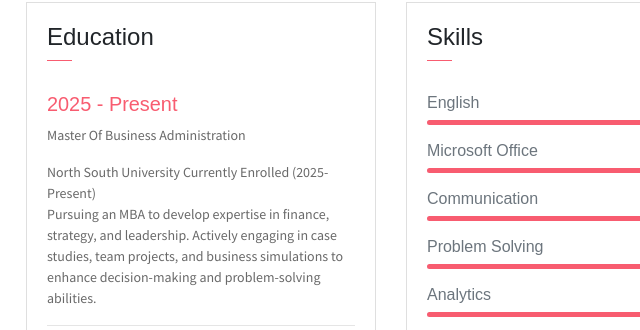
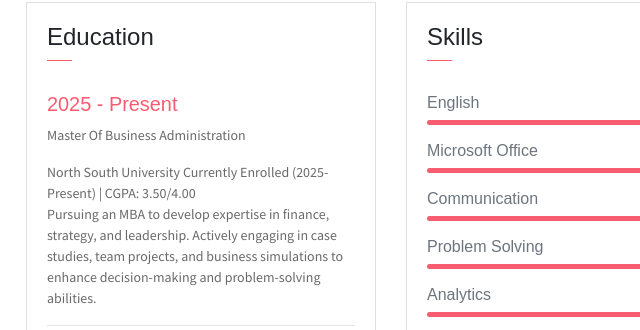
Before and after one commit to jahidhr1019/jahidrabbi, a website: page index.html in a window 1280 px wide. Shown: the part 977-1307 px from the top of the page, 439-1079 px from the left. Drawn offline with Linux system fonts and the light colour scheme.

Commit message:
Update index.html

```diff
--- a/index.html
+++ b/index.html
@@ -4,7 +4,7 @@
 	<meta charset="utf-8">
     <meta name="viewport" content="width=device-width, initial-scale=1, shrink-to-fit=no">
     <meta name="description" content="Start your development with Jahid.">
-    <meta name="author" content="Devcrud">
+    <meta name="author" content="Jahid">
     <title>Jahid | Rabbi</title>
     <!-- font icons -->
     <link rel="stylesheet" href="vendors/themify-icons/css/themify-icons.css">
@@ -29,7 +29,7 @@
             <div class="header-content">
                 <h4 class="header-subtitle">Hello, I am</h4>
                 <h1 class="header-title" style="font-size: 2.5rem; letter-spacing: 0.1rem;">Md Jahidul Hasan Rabbi</h1>
-                <h6 class="header-mono">Executive  |  Hijrat Air Travels</h6>
+                <h6 class="header-mono">Executive   |  Hijrat Air Travels</h6>
                 <button class="btn btn-primary btn-rounded" onclick="printResume()"><i class="ti-printer pr-2"></i>Print Resume</button>
                 <script>
                     function printResume() {
@@ -205,7 +205,7 @@
                         <div class="card-body">
                             <h6 class="title text-danger">2025 - Present</h6>
                             <P>Master Of Business Administration</P>
-                            <P class="subtitle">North South University Currently Enrolled (2025-Present)<br>
+                            <P class="subtitle">North South University Currently Enrolled (2025-Present) | CGPA: 3.50/4.00<br>
                                 Pursuing an MBA to develop expertise in finance, strategy, and leadership. Actively
                                 engaging in case studies, team projects, and business simulations to enhance
                                 decision-making and problem-solving abilities.</P>
```
